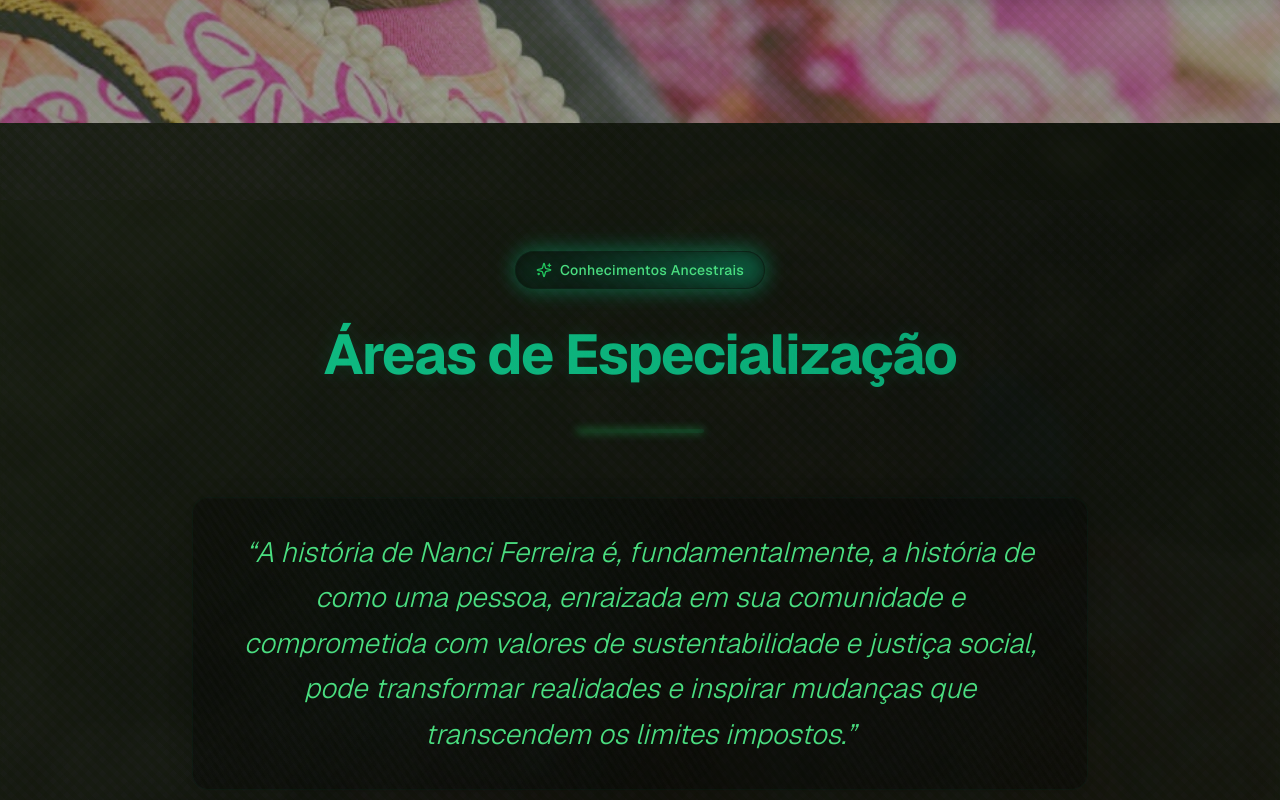
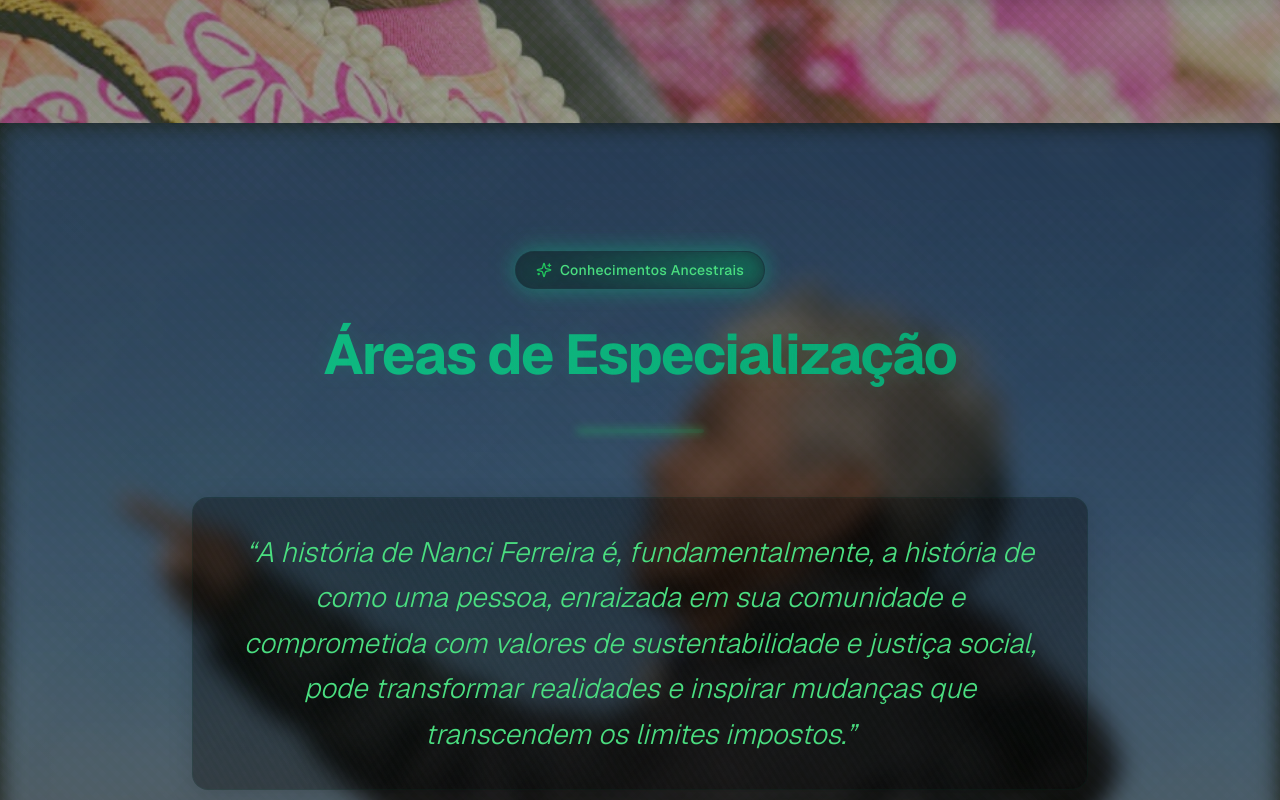
Before and after one commit to ditaferreira/dita-website, a Next.js app: page / in a window 1280 px wide. Shown: the part 1400-2200 px from the top of the page. Built offline with nearby package versions, Linux system fonts and the light colour scheme; a web font is replaced by a local one.

Commit message:
dita-finish

```diff
--- a/src/app/page.tsx
+++ b/src/app/page.tsx
@@ -29,7 +29,7 @@ import {
 export default function HomePage() {
   // Transform ODS data for ChromaGrid
   const odsItems = nanciData.ods.objectives.map((ods) => ({
-    image: `/ods_${ods.number}.png`,
+    image: `/dita-website/ods_${ods.number}.png`,
     subtitle: ods.description,
     borderColor: ods.color,
     gradient: `linear-gradient(145deg, ${ods.color}, #000)`,
@@ -167,11 +167,17 @@ export default function HomePage() {
           textureOpacity={0.03}
         />
 
-        {/* Background decorative elements */}
-        <div className="absolute right-0 top-20 w-96 h-96 bg-green-600/8 rounded-full blur-3xl -z-10"></div>
-        <div className="absolute left-0 bottom-40 w-80 h-80 bg-green-700/8 rounded-full blur-3xl -z-10"></div>
-
         <div className="max-w-7xl mx-auto">
+          <SectionBackground
+            imagePath="/nanci2.jpg" // Obrigatório
+            opacity={0.5} // 0-1
+            blur={12} // pixels
+            texture={true} // noise overlay
+            textureOpacity={1} // 0-1
+            gradient="dark" // 'dark' | 'radial' | 'vignette' | 'none'
+            customGradient="..." // CSS gradient customizado
+            objectPosition="center" // posição da imagem
+          />
           <div className="text-center mb-20 animate-slide-up">
             <div className="inline-flex items-center justify-center mb-6 glass-light rounded-full px-5 py-2 border-glow animate-glow-pulse">
               <Sparkles className="h-4 w-4 text-green-500 mr-2" />
@@ -249,7 +255,7 @@ export default function HomePage() {
         {/* Background Image */}
         <SectionBackground
           imagePath="/dita3.jpg"
-          opacity={0.25}
+          opacity={1}
           blur={8}
           gradient="dark"
           customGradient="linear-gradient(to bottom right, rgba(0,0,0,0.70), rgba(0,0,0,0.80), rgba(0,0,0,0.70))"
@@ -378,10 +384,10 @@ export default function HomePage() {
 
       {/* Organizations Section - Enhanced */}
       <section id="organizacoes" className="relative py-24 px-4 overflow-hidden">
-        <div className="max-w-7xl mx-auto relative z-10">
+        <div className="max-w-8xl mx-auto relative z-10">
           <SectionBackground
             imagePath="/dita (42).jpg" // Obrigatório
-            opacity={0.09} // 0-1
+            opacity={0.3} // 0-1
             blur={12} // pixels
             texture={true} // noise overlay
             textureOpacity={0.2} // 0-1
--- a/src/components/ChromaGrid.tsx
+++ b/src/components/ChromaGrid.tsx
@@ -1,5 +1,6 @@
 import React, { useRef, useEffect } from 'react'
 import { gsap } from 'gsap'
+import Image from 'next/image'
 
 export interface ChromaItem {
   image: string
@@ -175,9 +176,12 @@ const ChromaGrid: React.FC<ChromaGridProps> = ({
             }}
           />
           <div className="relative z-10 flex-1 p-[10px] box-border">
-            <img
+            <Image
+              alt={''}
               src={c.image}
               loading="lazy"
+              width={300}
+              height={400}
               className="w-full h-full object-cover rounded-[10px]"
             />
           </div>
--- a/src/components/SplashCursor.tsx
+++ b/src/components/SplashCursor.tsx
@@ -60,7 +60,7 @@ export default function SplashCursor({
   VELOCITY_DISSIPATION = 2,
   PRESSURE = 0.1,
   PRESSURE_ITERATIONS = 20,
-  CURL = 3,
+  CURL = 9,
   SPLAT_RADIUS = 0.2,
   SPLAT_FORCE = 6000,
   SHADING = true,
--- a/src/data/nanci-data.ts
+++ b/src/data/nanci-data.ts
@@ -164,7 +164,7 @@ export const nanciData = {
       {
         number: 5,
         description:
-          'Lidera a Orquestra de Violeiros com predominância feminina, quebrando barreiras em um universo tradicionalmente masculino e inspirando outras mulheres.',
+          'Com protagonismo feminino, quebra barreiras de gênero, inspirando outras mulheres a serem livres e ocupando espaços de direito.',
         color: '#FF3A21',
       },
       {
```
Also changed, not shown: .kiro/specs/gallery-subpage/design.md (added), .kiro/specs/gallery-subpage/requirements.md (added).
